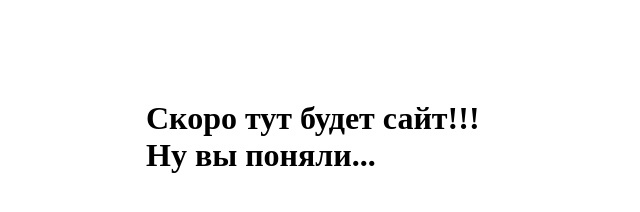
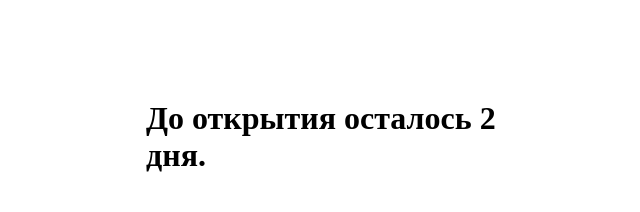
Before and after one commit to nikolaysalinder/nikolaysalinder.github.io, a website: page index.html in a window 1280 px wide. Shown: the whole page, without its empty margins (314-954 px from the left). Drawn offline with Linux system fonts and the light colour scheme.

Commit message:
change site title

```diff
--- a/index.html
+++ b/index.html
@@ -6,6 +6,6 @@
   <title>Nikolay Salinder.ru</title>
 </head>
 <body>
-  <h1 style="display: block; margin: 100px auto; width: 360px; height: 100%">Скоро  тут будет сайт!!! Ну вы поняли...</h1>
+  <h1 style="display: block; margin: 100px auto; width: 360px; height: 100%">До открытия осталось 2 дня.</h1>
 </body>
 </html>
```
